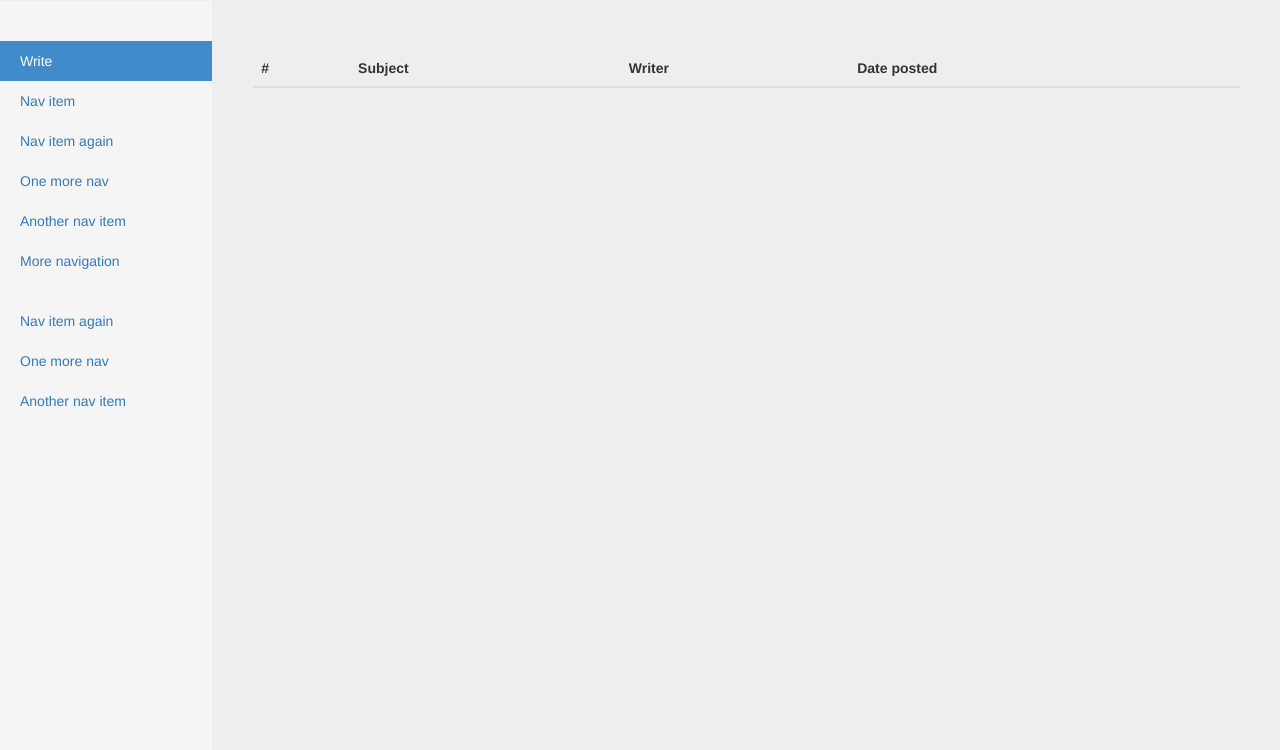
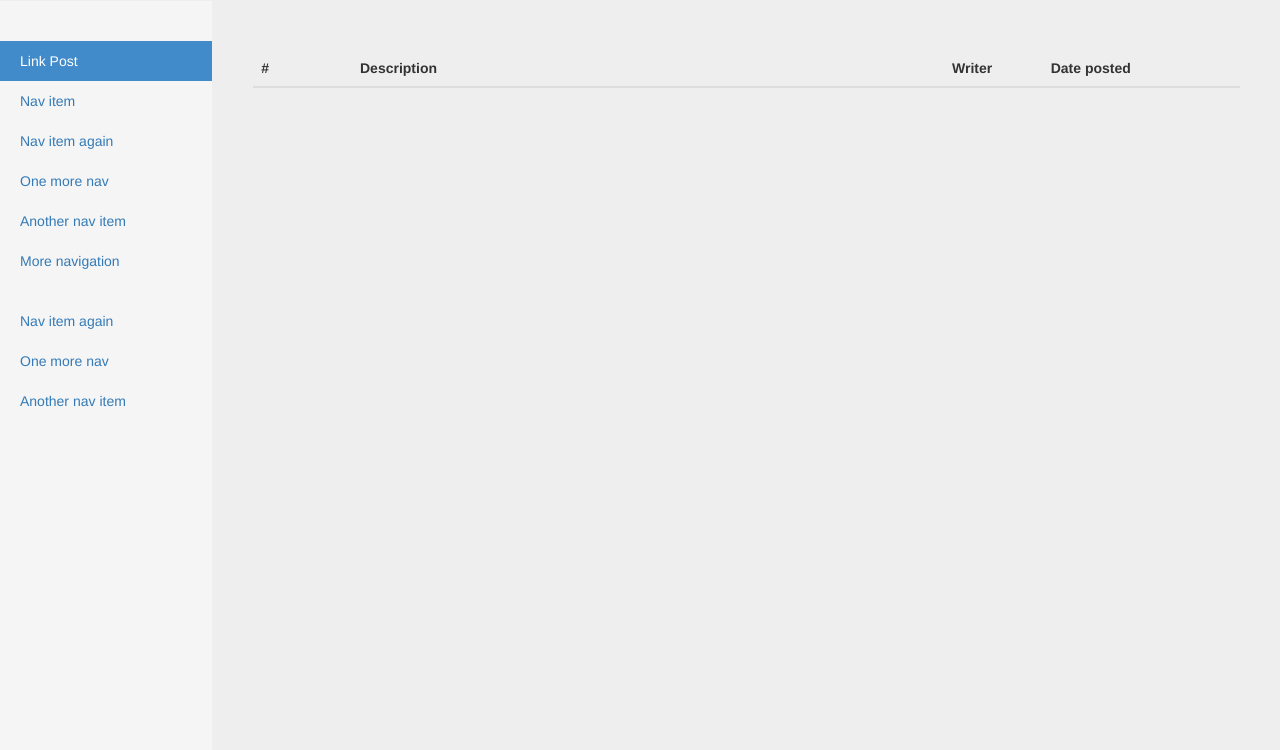
Before and after one commit to wikibootup/home, a Django app: page /linkboard/1/ in a window 1280 px wide. Shown: the part 50-800 px from the top of the page. Run offline with Django 3.2, Linux system fonts and the light colour scheme; the visitor is signed in with stand-in values (Sample User, id 1); data comes from the database, SQL or seed files in the repository; data that the repository does not hold is empty; some libraries are stand-ins or nearby versions.

Commit message:
linkboard/templates/linkboard/linkboardpage.html : th tag with attribute width

```diff
--- a/seeseehome/linkboard/templates/linkboard/linkboardpage.html
+++ b/seeseehome/linkboard/templates/linkboard/linkboardpage.html
@@ -7,7 +7,7 @@
           <ul class="nav nav-sidebar">
           </ul>
           <ul class="nav nav-sidebar">
-            <li class="active"><a href="{% url 'boards:write' board.id %}">Write<span class="sr-only">(current)</span></a></li>
+            <li class="active"><a href="{% url 'linkboard:linkpost' %}">Link Post<span class="sr-only">(current)</span></a></li>
 
             <li><a href="">Nav item</a></li>
             <li><a href="">Nav item again</a></li>
@@ -33,10 +33,10 @@
             <table class="table table-striped">
               <thead>
                 <tr>
-                  <th>#</th>
-                  <th>Subject</th>
-                  <th>Writer</th>
-                  <th>Date posted</th>
+                  <th width="10%">#</th>
+                  <th width="60%">Description</th>
+                  <th width="10%">Writer</th>
+                  <th width="20%">Date posted</th>
                 </tr>
               </thead>
               <tbody>
```
